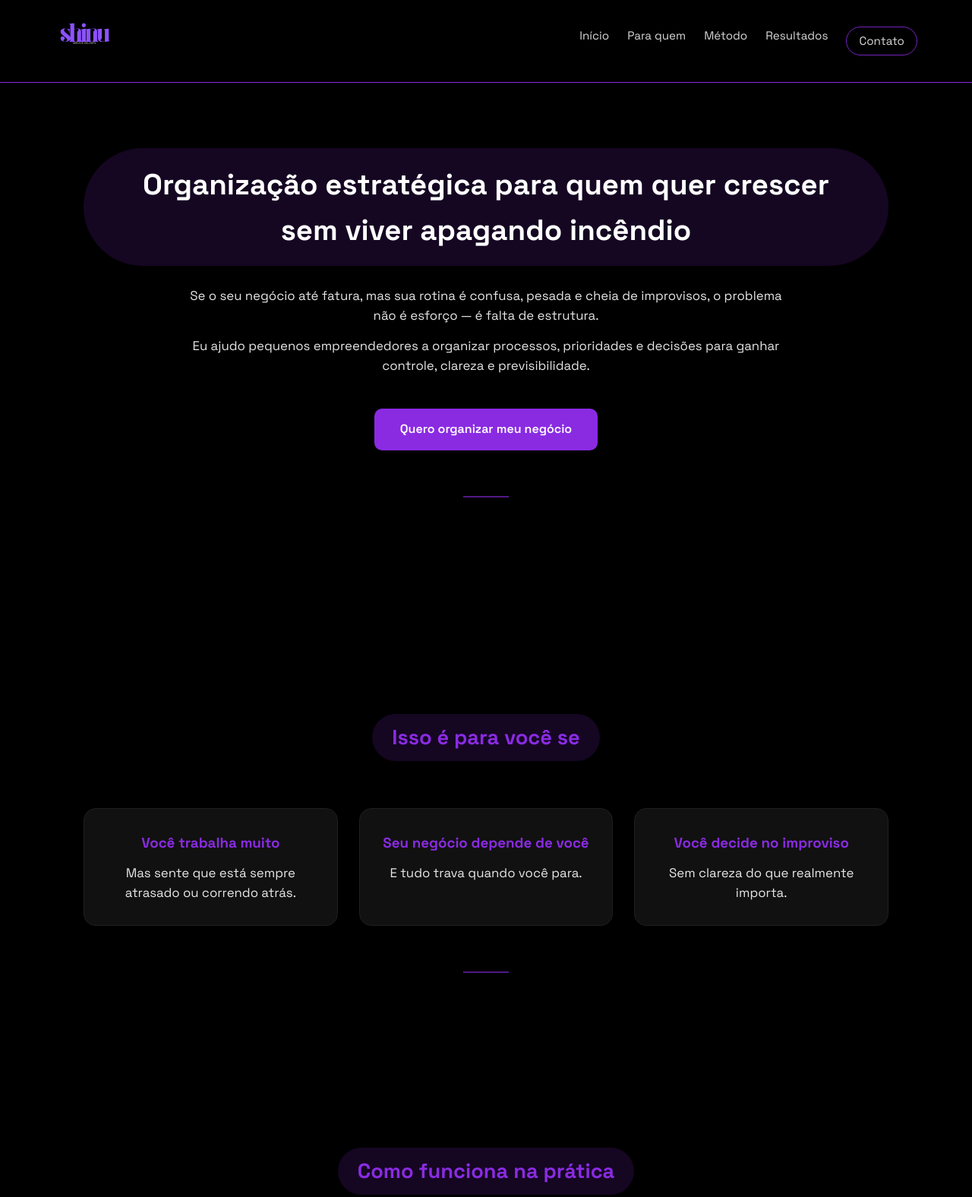
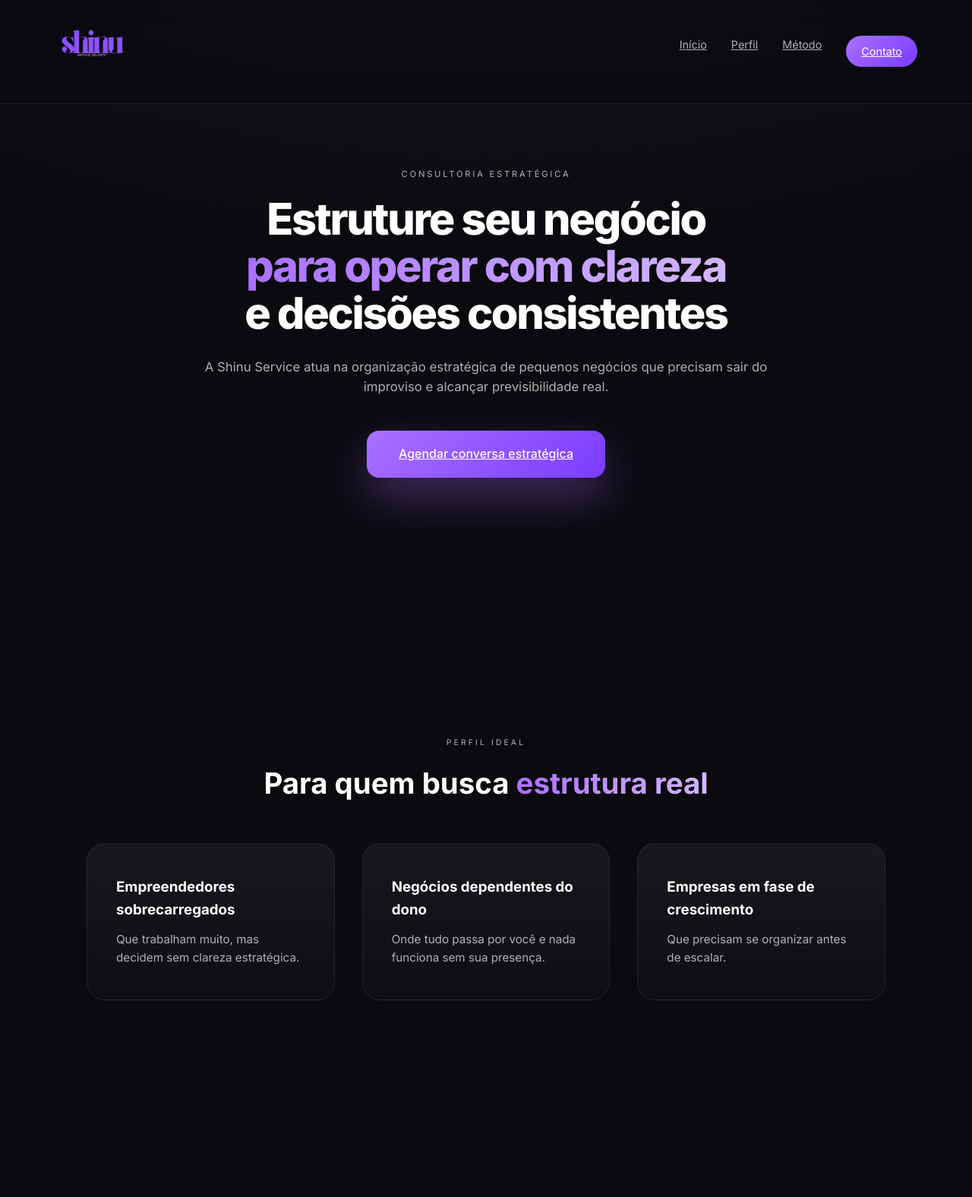
Before and after one commit to CodeShinu/shinu-service, a plain HTML site: page index.html in a window 1280 px wide. Shown: the top 1576 px of the page at 76% size. Drawn offline with Linux system fonts and the light colour scheme.

Commit message:
Revamp HTML structure and styles for Shinu Service
Updated the HTML structure and styles for Shinu Service website, enhancing the design and layout for better user experience.

```diff
--- a/index.html
+++ b/index.html
@@ -4,127 +4,81 @@
 <meta charset="UTF-8">
 <meta name="viewport" content="width=device-width, initial-scale=1.0">
 
-<title>Shinu Service | Organização Estratégica para Pequenos Negócios</title>
+<title>Shinu Service | Organização Estratégica de Alto Nível</title>
 
-<link href="https://fonts.googleapis.com/css2?family=Space+Grotesk:wght@300;400;600;700&display=swap" rel="stylesheet">
+<link href="https://fonts.googleapis.com/css2?family=Inter:wght@300;400;500;600;700;800&display=swap" rel="stylesheet">
 
 <style>
-/* =========================
-   RESET E BASE
-========================= */
 * {
     margin: 0;
     padding: 0;
     box-sizing: border-box;
 }
 
-body {
-    font-family: 'Space Grotesk', sans-serif;
-    background: #000;
-    color: #fff;
-    line-height: 1.55;
+:root {
+    --bg-main: #0a0a0f;
+    --border-soft: rgba(255,255,255,0.08);
+    --accent: #a970ff;
+    --accent-strong: #7a3cff;
+    --text-main: #ffffff;
+    --text-muted: rgba(255,255,255,0.68);
 }
 
-a {
-    color: inherit;
-    text-decoration: none;
+body {
+    font-family: 'Inter', sans-serif;
+    background: radial-gradient(1200px 600px at 50% -10%, #1a1a26, var(--bg-main));
+    color: var(--text-main);
+    line-height: 1.6;
 }
 
-/* =========================
-   HEADER
-========================= */
 header {
     position: fixed;
     top: 0;
     width: 100%;
-    background: rgba(0,0,0,0.96);
-    border-bottom: 1px solid #8a2be2;
+    backdrop-filter: blur(18px);
+    background: rgba(10,10,15,0.75);
+    border-bottom: 1px solid var(--border-soft);
     z-index: 1000;
 }
 
 .header-container {
     max-width: 1200px;
-    margin: 0 auto;
-    padding: 10px 32px;
+    margin: auto;
+    padding: 14px 32px;
     display: flex;
+    justify-content: space-between;
     align-items: center;
-    justify-content: space-between;
 }
 
-.logo img {
-    height: 80px;
-}
+.logo img { height: 100px; }
 
 .nav {
     display: flex;
-    gap: 24px;
+    gap: 32px;
 }
 
 .nav a {
-    font-size: 0.95rem;
-    opacity: 0.85;
+    font-size: 0.9rem;
+    color: var(--text-muted);
     transition: 0.3s;
 }
 
-.nav a:hover {
-    opacity: 1;
-    color: #8a2be2;
+.nav a:hover { color: var(--text-main); }
+
+.nav .cta {
+    padding: 9px 20px;
+    border-radius: 999px;
+    background: linear-gradient(135deg, var(--accent), var(--accent-strong));
+    color: #fff;
 }
 
-.nav .cta {
-    border: 1px solid #8a2be2;
-    padding: 6px 16px;
-    border-radius: 20px;
-}
-
-/* =========================
-   SECTIONS
-========================= */
 section {
     max-width: 1100px;
-    margin: 0 auto;
-    padding: 140px 20px 90px;
+    margin: auto;
+    padding: 170px 24px 120px;
     text-align: center;
 }
 
-.divider {
-    width: 60px;
-    height: 2px;
-    background: #8a2be2;
-    margin: 60px auto 0;
-    opacity: 0.6;
-}
-
-/* =========================
-   TIPOGRAFIA
-========================= */
-.hero-title {
-    display: inline-block;
-    background: rgba(138,43,226,0.15);
-    padding: 18px 36px;
-    border-radius: 999px;
-    font-size: 2.4rem;
-    margin-bottom: 26px;
-}
-
-.section-title {
-    display: inline-block;
-    background: rgba(138,43,226,0.15);
-    color: #8a2be2;
-    padding: 10px 26px;
-    border-radius: 999px;
-    font-size: 1.7rem;
-    margin-bottom: 26px;
-}
-
-p {
-    font-size: 1.05rem;
-    opacity: 0.9;
-}
-
-/* =========================
-   HERO
-========================= */
 #hero {
     min-height: 100vh;
     display: flex;
@@ -132,97 +86,134 @@ p {
     justify-content: center;
 }
 
-.hero-text {
-    max-width: 780px;
-    margin: 0 auto;
+.hero-eyebrow {
+    text-transform: uppercase;
+    letter-spacing: 0.25em;
+    font-size: 0.7rem;
+    color: var(--text-muted);
+    margin-bottom: 18px;
+}
+
+.hero-title {
+    font-size: 3.6rem;
+    font-weight: 800;
+    letter-spacing: -0.04em;
+    line-height: 1.08;
+    margin-bottom: 26px;
+}
+
+.hero-title span {
+    background: linear-gradient(90deg, var(--accent), #d3b6ff);
+    -webkit-background-clip: text;
+    -webkit-text-fill-color: transparent;
 }
 
 .hero-text p {
-    margin-bottom: 14px;
+    font-size: 1.05rem;
+    color: var(--text-muted);
+    max-width: 760px;
+    margin: auto;
 }
 
 .cta-group {
-    margin-top: 30px;
+    margin-top: 44px;
     display: flex;
     justify-content: center;
-    gap: 14px;
+    gap: 18px;
     flex-wrap: wrap;
 }
 
 .btn-primary {
-    background: #8a2be2;
-    padding: 15px 34px;
-    border-radius: 10px;
-    font-weight: 600;
-    transition: 0.3s;
+    padding: 18px 42px;
+    border-radius: 16px;
+    font-weight: 500;
+    background: linear-gradient(135deg, var(--accent), var(--accent-strong));
+    color: #fff;
+    box-shadow: 0 25px 60px rgba(169,112,255,0.35);
+    transition: 0.35s ease;
 }
 
 .btn-primary:hover {
-    background: #6a1b9a;
-    transform: translateY(-2px);
+    transform: translateY(-4px);
+    border-color: var(--accent);
+    box-shadow: 0 35px 80px rgba(169,112,255,0.5);
 }
 
-/* =========================
-   GRID / CARDS
-========================= */
+.btn-secondary {
+    padding: 18px 42px;
+    border-radius: 16px;
+    font-weight: 500;
+    background: linear-gradient(135deg, var(--accent), var(--accent-strong));
+    color: #fff;
+    box-shadow: 0 25px 60px rgba(169,112,255,0.35);
+    transition: 0.35s ease;
+}
+
+.btn-secondary:hover {
+    transform: translateY(-4px);
+    border-color: var(--accent);
+    box-shadow: 0 25px 60px rgba(169,112,255,0.25);
+}
+
+.section-eyebrow {
+    text-transform: uppercase;
+    letter-spacing: 0.3em;
+    font-size: 0.65rem;
+    color: var(--text-muted);
+    margin-bottom: 14px;
+}
+
+.section-title {
+    font-size: 2.4rem;
+    font-weight: 700;
+    margin-bottom: 48px;
+}
+
+.section-title span {
+    background: linear-gradient(90deg, var(--accent), #d3b6ff);
+    -webkit-background-clip: text;
+    -webkit-text-fill-color: transparent;
+}
+
 .grid {
     display: grid;
-    grid-template-columns: repeat(auto-fit, minmax(260px, 1fr));
-    gap: 28px;
-    margin-top: 36px;
+    grid-template-columns: repeat(auto-fit, minmax(260px,1fr));
+    gap: 36px;
 }
 
 .card {
-    background: #111;
-    padding: 30px;
-    border-radius: 16px;
-    border: 1px solid #1f1f1f;
-    transition: 0.3s;
+    background: linear-gradient(180deg, rgba(255,255,255,0.06), rgba(255,255,255,0.015));
+    border: 1px solid var(--border-soft);
+    border-radius: 24px;
+    padding: 42px 38px;
+    text-align: left;
+    transition: 0.45s ease;
 }
 
 .card:hover {
-    transform: translateY(-5px);
-    border-color: #8a2be2;
+    transform: translateY(-8px);
+    border-color: var(--accent);
 }
 
-.card h3 {
-    color: #8a2be2;
-    margin-bottom: 12px;
+.card h3 { margin-bottom: 12px; }
+
+.card p {
+    font-size: 0.95rem;
+    color: var(--text-muted);
 }
 
-/* =========================
-   TESTIMONIAL
-========================= */
-.testimonial {
-    font-size: 0.95rem;
+footer {
+    border-top: 1px solid var(--border-soft);
+    padding: 60px 20px;
+    text-align: center;
+    font-size: 0.85rem;
+    color: var(--text-muted);
 }
 
-.testimonial span {
-    display: block;
-    margin-top: 14px;
-    font-size: 0.85rem;
-    opacity: 0.6;
-}
-
-/* =========================
-   FOOTER (ÚNICO)
-========================= */
-footer {
-    background: #0a0a0a;
-    border-top: 1px solid #8a2be2;
-    padding: 40px 20px;
-    text-align: center;
-    font-size: 0.9rem;
-    opacity: 0.85;
-}
-
-/* =========================
-   ANIMAÇÕES
-========================= */
 .fade {
     opacity: 0;
-    transform: translateY(30px);
-    transition: 0.7s ease;
+    transform: translateY(50px);
+    transition: 1s cubic-bezier(.2,.8,.2,1);
 }
 
 .fade.show {
@@ -230,23 +221,10 @@ footer {
     transform: translateY(0);
 }
 
-/* =========================
-   MOBILE
-========================= */
 @media (max-width: 768px) {
-    .nav {
-        display: none;
-    }
-    .logo img {
-        height: 65px;
-    }
-    .hero-title {
-        font-size: 1.85rem;
-        padding: 14px 22px;
-    }
-    section {
-        padding-top: 160px;
-    }
+    .nav { display: none; }
+    .hero-title { font-size: 2.4rem; }
+    .section-title { font-size: 1.9rem; }
 }
 </style>
 </head>
@@ -260,142 +238,104 @@ footer {
         </div>
         <nav class="nav">
             <a href="#hero">Início</a>
-            <a href="#para-quem">Para quem</a>
-            <a href="#como-funciona">Método</a>
-            <a href="#depoimentos">Resultados</a>
+            <a href="#perfil">Perfil</a>
+            <a href="#metodo">Método</a>
             <a href="#contato" class="cta">Contato</a>
         </nav>
     </div>
 </header>
 
-<!-- HERO -->
 <section id="hero" class="fade">
+    <div class="hero-eyebrow">Consultoria estratégica</div>
+
     <h1 class="hero-title">
-        Organização estratégica para quem quer crescer sem viver apagando incêndio
+        Estruture seu negócio<br>
+        <span>para operar com clareza</span><br>
+        e decisões consistentes
     </h1>
 
     <div class="hero-text">
         <p>
-            Se o seu negócio até fatura, mas sua rotina é confusa, pesada e cheia de improvisos,
-            o problema não é esforço — é falta de estrutura.
-        </p>
-        <p>
-            Eu ajudo pequenos empreendedores a organizar processos, prioridades e decisões
-            para ganhar controle, clareza e previsibilidade.
+            A Shinu Service atua na organização estratégica de pequenos negócios
+            que precisam sair do improviso e alcançar previsibilidade real.
         </p>
     </div>
 
     <div class="cta-group">
-        <a class="btn-primary"
-           href="https://wa.me/5511950497851?text=Olá,%20vim%20pelo%20site%20da%20Shinu%20Service.%20Meu%20negócio%20está%20desorganizado%20e%20quero%20entender%20como%20funciona%20a%20organização."
-           target="_blank">
-            Quero organizar meu negócio
+        <a class="btn-primary" href="https://wa.me/5511950497851" target="_blank">
+            Agendar conversa estratégica
         </a>
     </div>
-
-    <div class="divider"></div>
 </section>
 
-<!-- PARA QUEM -->
-<section id="para-quem" class="fade">
-    <h2 class="section-title">Isso é para você se</h2>
+<section id="perfil" class="fade">
+    <div class="section-eyebrow">Perfil ideal</div>
+    <h2 class="section-title">
+        Para quem busca <span>estrutura real</span>
+    </h2>
 
     <div class="grid">
         <div class="card">
-            <h3>Você trabalha muito</h3>
-            <p>Mas sente que está sempre atrasado ou correndo atrás.</p>
+            <h3>Empreendedores sobrecarregados</h3>
+            <p>Que trabalham muito, mas decidem sem clareza estratégica.</p>
         </div>
         <div class="card">
-            <h3>Seu negócio depende de você</h3>
-            <p>E tudo trava quando você para.</p>
+            <h3>Negócios dependentes do dono</h3>
+            <p>Onde tudo passa por você e nada funciona sem sua presença.</p>
         </div>
         <div class="card">
-            <h3>Você decide no improviso</h3>
-            <p>Sem clareza do que realmente importa.</p>
+            <h3>Empresas em fase de crescimento</h3>
+            <p>Que precisam se organizar antes de escalar.</p>
         </div>
     </div>
-
-    <div class="divider"></div>
 </section>
 
-<!-- MÉTODO -->
-<section id="como-funciona" class="fade">
-    <h2 class="section-title">Como funciona na prática</h2>
+<section id="metodo" class="fade">
+    <div class="section-eyebrow">Nosso método</div>
+    <h2 class="section-title">
+        Organização que gera <span>controle e previsibilidade</span>
+    </h2>
 
     <div class="grid">
         <div class="card">
-            <h3>1. Diagnóstico real</h3>
-            <p>Entendo sua rotina, gargalos e onde o caos começa.</p>
+            <h3>Diagnóstico estratégico</h3>
+            <p>Levantamento profundo da operação, gargalos e prioridades.</p>
         </div>
         <div class="card">
-            <h3>2. Organização estratégica</h3>
-            <p>Crio processos simples que você realmente consegue manter.</p>
+            <h3>Estruturação prática</h3>
+            <p>Processos simples, claros e aplicáveis à sua rotina.</p>
         </div>
         <div class="card">
-            <h3>3. Ajustes contínuos</h3>
-            <p>A organização evolui junto com o negócio.</p>
+            <h3>Acompanhamento contínuo</h3>
+            <p>Ajustes estratégicos conforme o negócio evolui.</p>
         </div>
     </div>
+</section>
+
+<section id="contato" class="fade">
+    <div class="section-eyebrow">Próximo passo</div>
+    <h2 class="section-title">
+        Pronto para <span>profissionalizar seu negócio</span>?
+    </h2>
 
     <div class="cta-group">
-        <a class="btn-primary"
-           href="https://wa.me/5511950497851?text=Quero%20entender%20se%20esse%20método%20funciona%20para%20meu%20negócio."
-           target="_blank">
-            Ver se isso funciona para mim
+        <a class="btn-primary" href="https://wa.me/5511950497851" target="_blank">
+            WhatsApp
         </a>
-    </div>
-
-    <div class="divider"></div>
-</section>
-
-<!-- DEPOIMENTOS -->
-<section id="depoimentos" class="fade">
-    <h2 class="section-title">Resultados percebidos</h2>
-
-    <div class="grid">
-        <div class="card testimonial">
-            “Hoje sei exatamente o que fazer primeiro e parei de trabalhar no automático.”
-            <span>Empreendedor de serviços</span>
-        </div>
-        <div class="card testimonial">
-            “A organização me deu clareza para tomar decisões melhores.”
-            <span>Pequena empresária</span>
-        </div>
-    </div>
-
-    <div class="divider"></div>
-</section>
-
-<!-- CONTATO FINAL -->
-<section id="contato" class="fade">
-    <h2 class="section-title">Pronto para sair do caos?</h2>
-    <p>Uma conversa rápida já mostra se a organização faz sentido para você.</p>
-
-    <div class="cta-group">
-        <a class="btn-primary"
-           href="https://wa.me/5511950497851?text=Quero%20sair%20do%20caos%20e%20organizar%20meu%20negócio."
-           target="_blank">
-            Falar no WhatsApp
-        </a>
-        <a class="btn-primary"
-           href="https://www.instagram.com/devshinu_/"
-           target="_blank">
+        <a class="btn-secondary" href="https://www.instagram.com/devshinu_/" target="_blank">
             Instagram
         </a>
     </div>
 </section>
 
 <footer>
-    © 2026 Shinu Service · Organização estratégica para pequenos negócios
+    © 2026 Shinu Service · Consultoria estratégica
 </footer>
 
 <script>
-/* Animação leve para reforçar percepção premium */
 const observer = new IntersectionObserver(entries => {
     entries.forEach(entry => {
-        if (entry.isIntersecting) {
-            entry.target.classList.add('show');
-        }
+        if (entry.isIntersecting) entry.target.classList.add('show');
     });
 }, { threshold: 0.15 });
 
```
